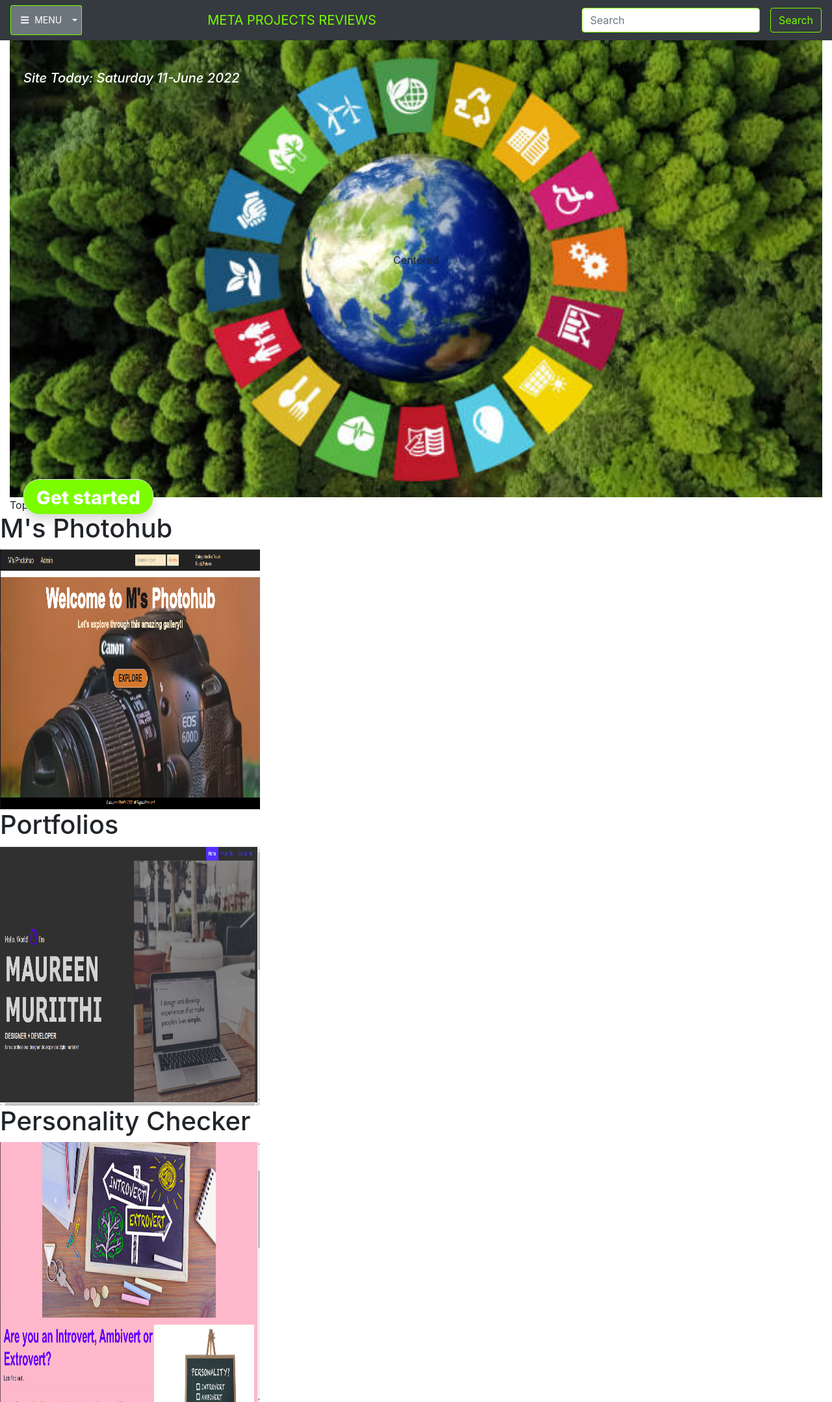
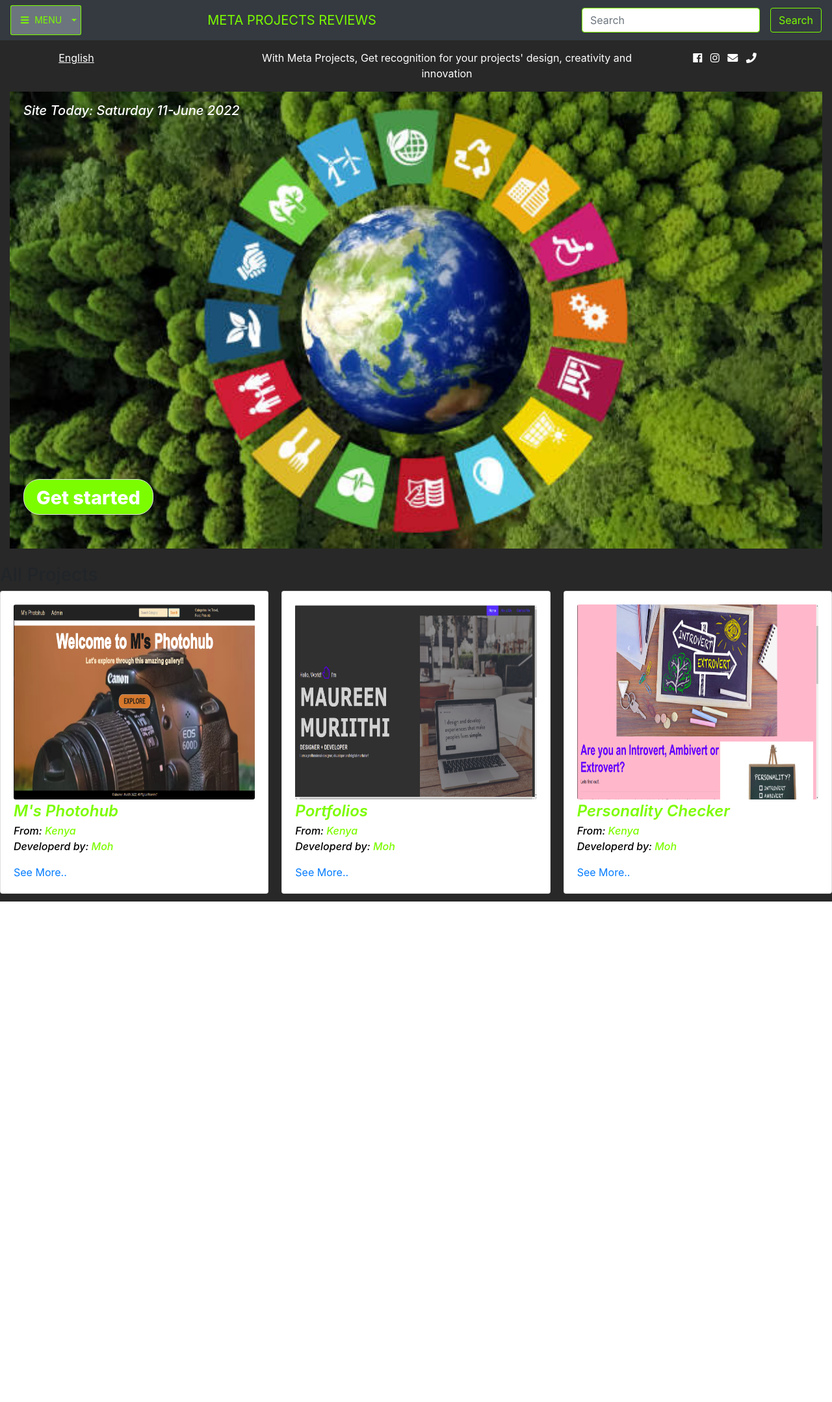
Before and after one commit to maureen-muriithi/Meta-project-reviews, a Django app: page / in a window 1280 px wide. Shown: the whole page at 65% size. After the commit the page ends 1387 px from the top, so only its background shows below. Run offline with Django 4.2, Linux system fonts and the light colour scheme; data comes from the database, SQL or seed files in the repository; some libraries are stand-ins or nearby versions.

Commit message:
Factor logic and styling to enable adding a project

```diff
--- a/projects/templates/navbar.html
+++ b/projects/templates/navbar.html
@@ -7,10 +7,10 @@
 
     <div class="collapse navbar-collapse" id="navbarNav">
         <div class="btn-group">
-            <button class="btn btn-secondary btn-sm" style="padding: 10px; border-color: lawngreen; " type="button"> <i class="fa fa-bars" style="margin: 5px;" aria-hidden="true"></i>
+            <button class="btn btn-secondary btn-sm" style="padding: 10px; border-color: lawngreen; color: lawngreen; border-right: 0px;" type="button"> <i class="fa fa-bars" style="margin: 5px;" aria-hidden="true"></i>
               MENU
             </button>
-            <button type="button" class="btn btn-sm btn-secondary dropdown-toggle dropdown-toggle-split" style="border-color: lawngreen; border-left: 0px;" data-toggle="dropdown" aria-haspopup="true" aria-expanded="false">
+            <button type="button" class="btn btn-sm btn-secondary dropdown-toggle dropdown-toggle-split" style="border-color: lawngreen; color: lawngreen; border-left: 0px;" data-toggle="dropdown" aria-haspopup="true" aria-expanded="false">
               <span class="sr-only">Toggle Dropdown</span>
             </button>
             <div class="dropdown-menu">
@@ -19,7 +19,7 @@
 
                 <a class="dropdown-item" href="{%url 'profile' %}">Profile</a>
                 <a class="dropdown-item" href="{%url 'projects' %}">All Projects</a>
-                <a class="dropdown-item" href="#">Submit Project</a>
+                <a class="dropdown-item" href="{%url 'submit_project'%}">Submit Project</a>
                 <a class="dropdown-item" href="#">Settings</a>
                 <a class="dropdown-item" href="{%url 'not_found' %}">Jobs and Talent</a>
                 <a class="dropdown-item" href="{%url 'not_found' %}">Blog</a>
--- a/projects/templates/projects/index.html
+++ b/projects/templates/projects/index.html
@@ -4,20 +4,36 @@
 <!doctype html>
 <html lang="en">
   <head>
-    <title>Title</title>
+    <title>Meta Projoct</title>
     <!-- Required meta tags -->
     <meta charset="utf-8">
     <meta name="viewport" content="width=device-width, initial-scale=1, shrink-to-fit=no">
 
     <!-- Bootstrap CSS -->
+    <link rel="stylesheet" href="https://use.fontawesome.com/releases/v5.3.1/css/all.css" integrity="sha384-mzrmE5qonljUremFsqc01SB46JvROS7bZs3IO2EmfFsd15uHvIt+Y8vEf7N7fWAU"crossorigin="anonymous">
     <link rel="stylesheet" href="https://stackpath.bootstrapcdn.com/bootstrap/4.3.1/css/bootstrap.min.css" integrity="sha384-ggOyR0iXCbMQv3Xipma34MD+dH/1fQ784/j6cY/iJTQUOhcWr7x9JvoRxT2MZw1T" crossorigin="anonymous">
     <link rel="stylesheet" href="{% static 'css/baseprojects.css' %}">
 
     {% bootstrap_css %}
       <link rel="stylesheet" href="{% static 'css/baseprojects.css' %}">
 </head>
-  <body>
+  <body style="background-color: rgba(0, 0, 0, 0.842);">
     {% include 'navbar.html' %}
+    <div class="container" style="width: 100%; padding-top: 15px;">
+      <div class="row">
+        <div class="col-md-1" style=" text-decoration: underline;" >English</div>
+        <div class="col-md-2"></div>
+        <div class="col-md-7">
+          <p>With Meta Projects, Get recognition for your projects' design, creativity and innovation</p>
+        </div>
+        <div class="col-md-2 objects-align-center-horizontal" style="color: white;">
+          <i class="fab fa-facebook mr-2" aria-hidden="true"></i>
+          <i class="fab fa-instagram mr-2" aria-hidden="true" ></i>
+          <i class="fa fa-envelope mr-2" aria-hidden="true" ></i>
+          <i class="fa fa-phone" aria-hidden="true" ></i>
+        </div>
+      </div>
+    </div>
 
     <div class="container-fluid">
       <img src="../../../static/images/projbckg1.jpg" alt="Snow" style="width:100%;">
@@ -25,14 +41,25 @@
         <li class=" bottom-left btn border shadow" style="font-size: 1.8rem; font-weight:800 ;" id="indexBtn">Get started</li>
       </a>
       <h5 class="top-left" style="font-style: italic;">Site Today: {{date|date:"l d-F Y"}}</h5>
-      <div class="top-right">Top Right</div>
-      <div class="centered">Centered</div>
     </div>
+    <br>
+    <h3 class="text center">All Projects</h3>
+    <div class="card-columns">
+      {% for project in projects %}
 
-    {% for project in projects %}
-    <h1>{{ project.title }}</h1>
-    <img src="{{ project.image.url}}" alt="" style="width: 400px; height: 400px; ">
-    {% endfor %}
+          <div class="card" style="background-color: white;">
+              <div class="card-body">
+                  <img style="height: 150px; height: 300px;" src="{{project.image.url}}" alt="{{project.title}}" class="card-img">
+                  <p id="overlay"class="text" style="justify-content: start; color: black; font-weight: 500; font-style: italic;">
+                      <span style="color: lawngreen; text-align: left; font-size: x-large; font-weight: 600;">{{project.title}}</span><br>
+                      From: <span style="color: lawngreen; font-weight: 500;">{{project.country}}</span> <br>
+                      Developerd by: <span style="color: lawngreen; font-weight: 500;">{{project.user.username}}</span>
+                  </p>
+                      <a class="D-block mx-auto" style="justify-content: end;" href="{%url 'single_project' project.id %}">See More..</a>
+              </div>
+          </div>
+      {% endfor %}
+  </div>
 
 
 
--- a/projects/urls.py
+++ b/projects/urls.py
@@ -11,6 +11,7 @@ urlpatterns = [
     path('projects/', views.display_projects, name='projects'),
     path("projects/<int:project_id>/", views.single_project, name='single_project'),
     path('search/', views.search_project, name='search'),
+    path('newproject/', views.submit_project, name="submit_project"),
     path('notfound/', views.not_found, name='not_found'),
 ]
 
--- a/projects/views.py
+++ b/projects/views.py
@@ -23,7 +23,6 @@ def index(request):
         "projects": projects,
         "users": users,
     }
-
     return render(request, 'projects/index.html', args)
 
 
@@ -73,6 +72,7 @@ def profile(request):
     }
     return render(request, 'projects/profile.html', args)
 
+
 @login_required(login_url='/accounts/login/')
 def display_projects(request):
     projects = Project.objects.all()
@@ -80,8 +80,8 @@ def display_projects(request):
     args = {
         "projects": projects,
     }
+    return render(request, 'projects/projects.html', args)
 
-    return render(request, 'projects/projects.html', args)
 
 @login_required(login_url='/accounts/login/')
 def single_project(request, project_id):
@@ -90,8 +90,8 @@ def single_project(request, project_id):
     args = {
         "projects": projects,
     }
+    return render(request, 'projects/single_project.html', args)
 
-    return render(request, 'projects/single_project.html', args)
 
 @login_required(login_url='/accounts/login/')
 def search_project(request):
@@ -111,6 +111,26 @@ def search_project(request):
         message = 'Ooops! We currently do not have such a project'
         return render(request, 'projects/search_project.html', {'message': message})
 
+
+@login_required(login_url='/accounts/login/')
+def submit_project(request):
+    user = request.user
+    if request.method == "POST":
+        form = NewProjectForm(request.POST, request.FILES)
+        if form.is_valid():
+            post = form.save(commit = False)
+            post.user = user
+            post.save()
+            return redirect("index")
+    else:
+        form = NewProjectForm()
+        args = {
+          "form": form,
+        }
+
+    return render(request, "projects/new_project.html", args)
+
+
 @login_required(login_url='/accounts/login/')
 def not_found(request):
     message = 'Sorry. We have nothing at the moment. Please check again later'
--- a/static/css/baseprojects.css
+++ b/static/css/baseprojects.css
@@ -40,7 +40,7 @@
   /* Top left text */
   .top-left {
     position: absolute;
-    top: 108px;
+    top: 158px;
     left: 36px;
     color: white;
   }
```
Also changed, not shown: projects/templates/projects/new_project.html (added, +44 -0 lines), projects/templates/projects/projects.html (+18 -0 lines).
